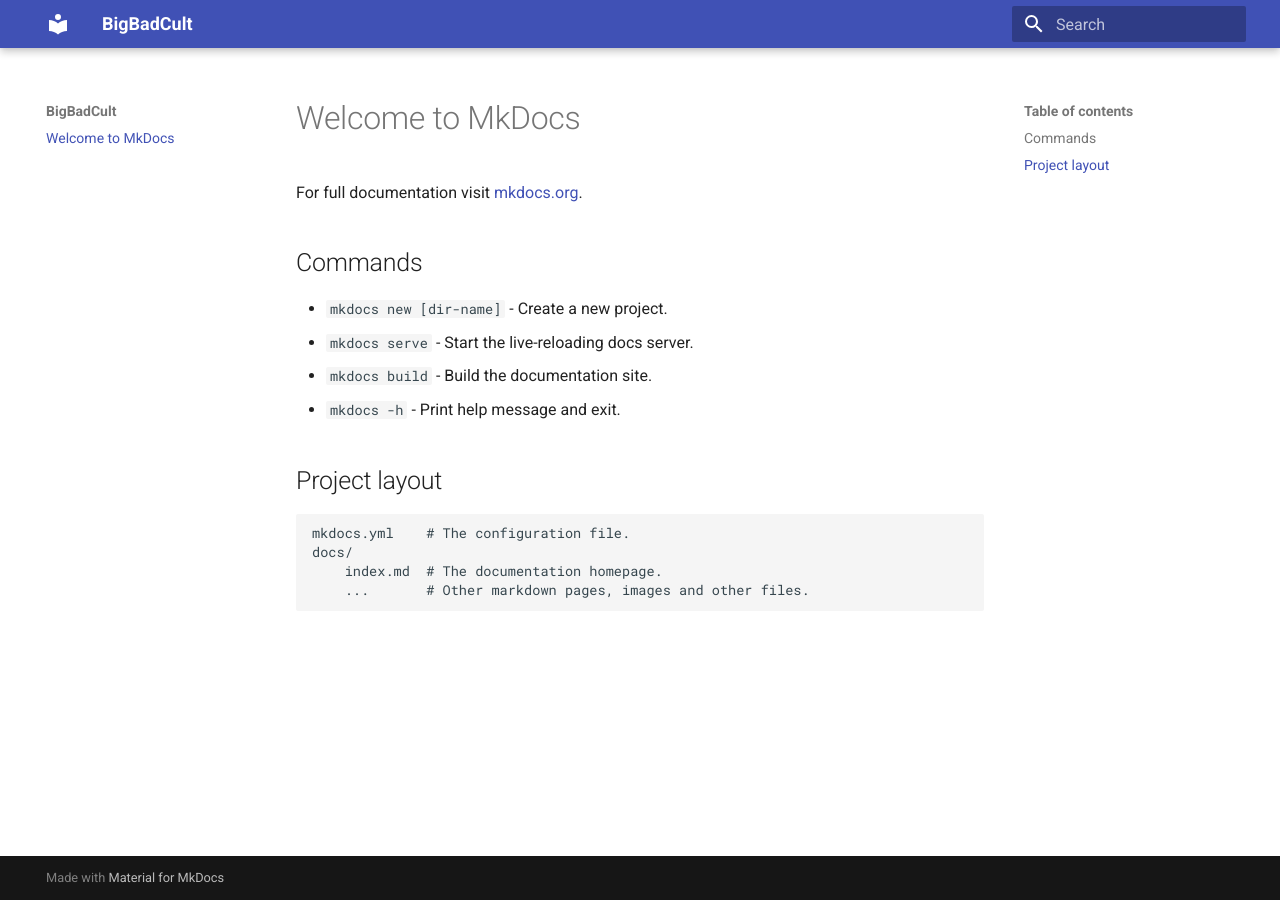
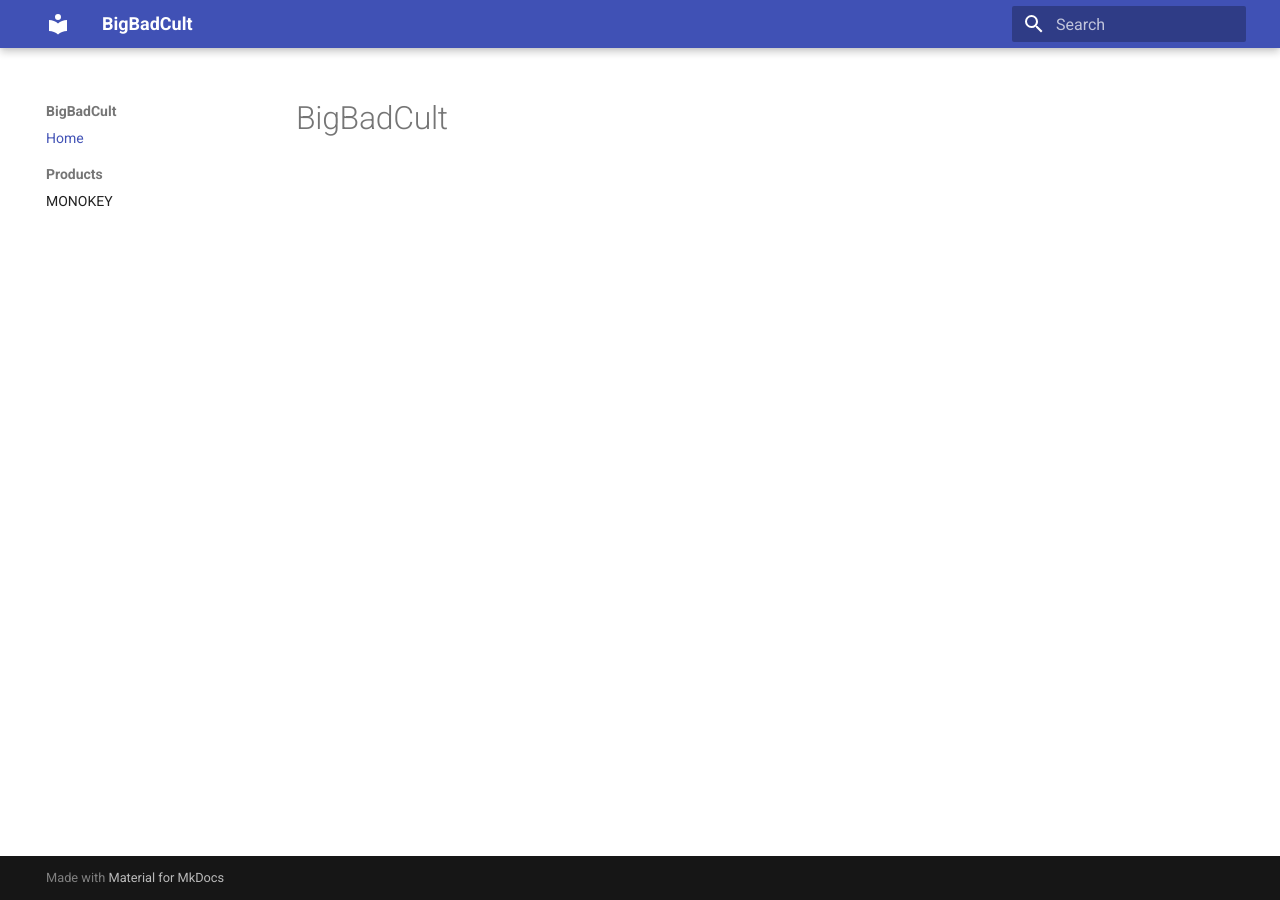
Before and after one commit to BigBadCult/bigbadcult.github.io, an MkDocs documentation site: the page built from docs/index.md, in a window 1280 px wide. Built offline with MkDocs 1.6.1 and Material for MkDocs 9.7.7, drawn with Linux system fonts in a browser that asks for light colours.

Commit message:
Add monokey sections

```diff
--- a/docs/index.md
+++ b/docs/index.md
@@ -1,17 +1 @@
-# Welcome to MkDocs
-
-For full documentation visit [mkdocs.org](https://www.mkdocs.org).
-
-## Commands
-
-* `mkdocs new [dir-name]` - Create a new project.
-* `mkdocs serve` - Start the live-reloading docs server.
-* `mkdocs build` - Build the documentation site.
-* `mkdocs -h` - Print help message and exit.
-
-## Project layout
-
-    mkdocs.yml    # The configuration file.
-    docs/
-        index.md  # The documentation homepage.
-        ...       # Other markdown pages, images and other files.
+# BigBadCult
--- a/mkdocs.yml
+++ b/mkdocs.yml
@@ -2,3 +2,10 @@
 site_url: https://bigbadcult.github.io
 theme:
   name: material
+  features:
+    - navigation.sections
+    - navigation.path
+nav:
+  - Home: index.md
+  - Products:
+    - MONOKEY: monokey.md
```
Also changed, not shown: docs/monokey.md (added, +11 -0 lines).
